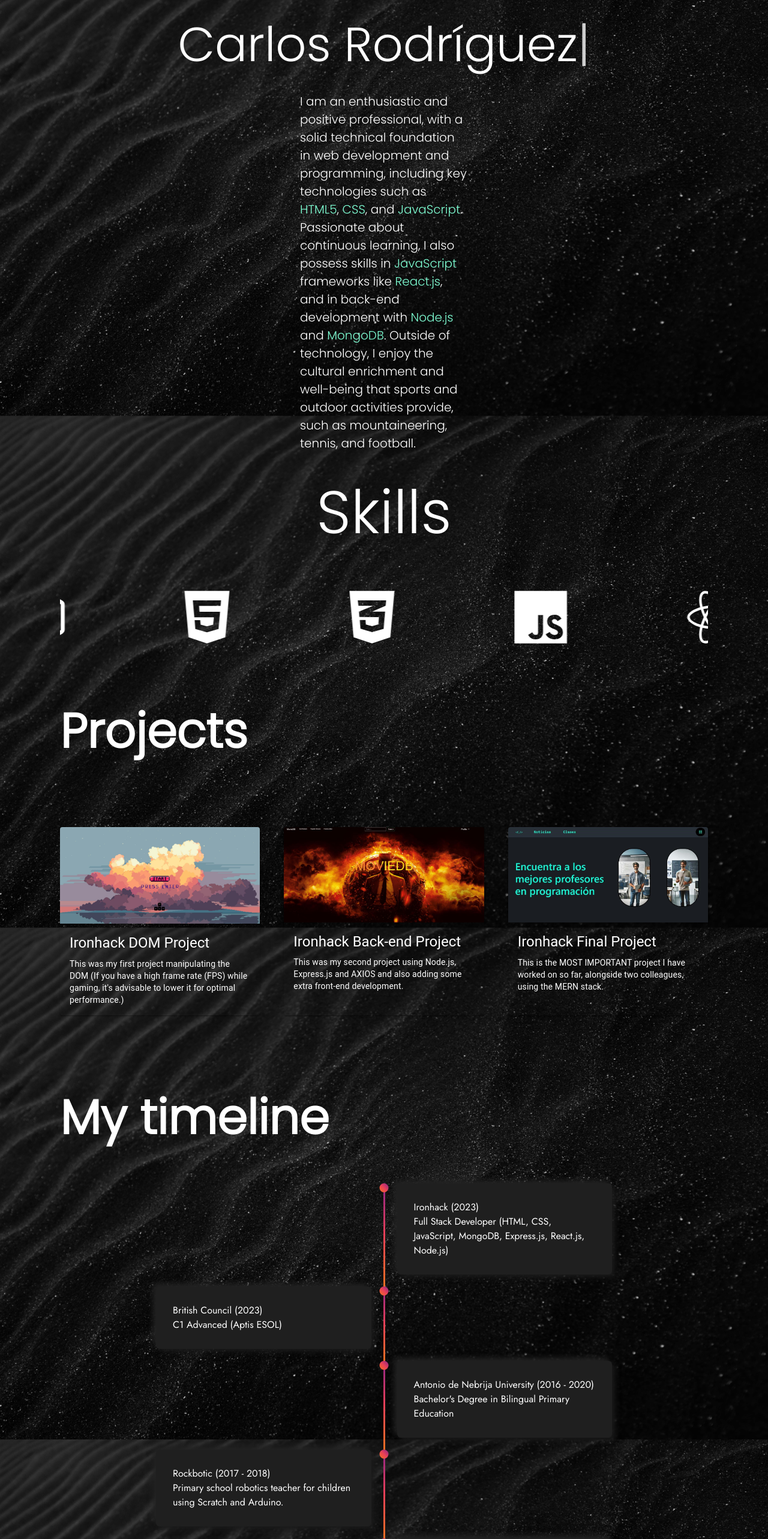
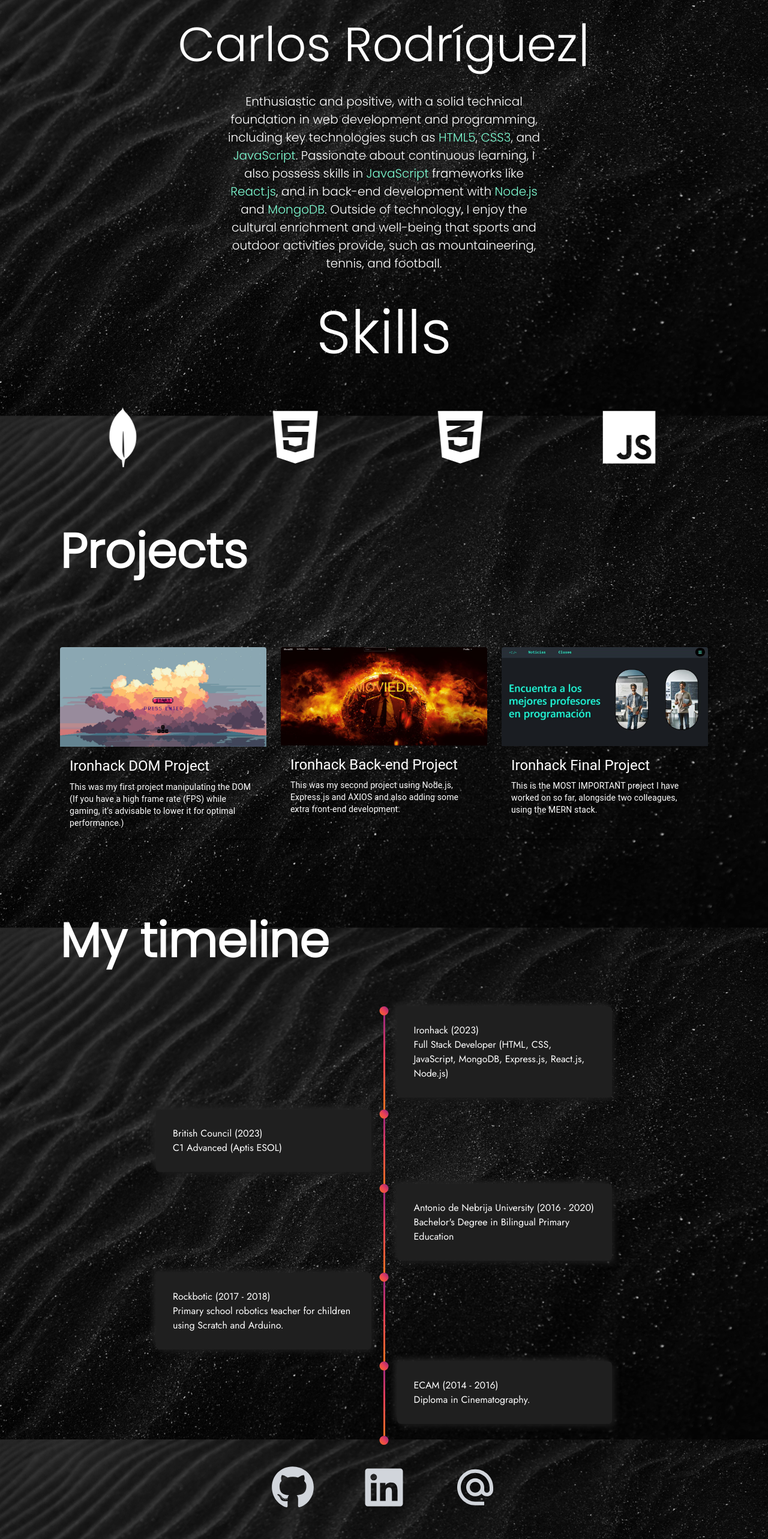
Before and after one commit to carlosrodmor/carlosrodmor.github.io, a React (Vite) app: page / in a window 1280 px wide. Shown: the part 160-2726 px from the top of the page at 60% size. Built offline with nearby package versions, Linux system fonts and the light colour scheme.

Commit message:
finished

```diff
--- a/src/components/Footer/Footer.css
+++ b/src/components/Footer/Footer.css
@@ -0,0 +1,17 @@
+.footerText {
+  color: #fff;
+  font-family: 'Poppins', sans-serif;
+  font-size: 18px;
+  font-style: normal;
+  line-height: normal;
+  padding-top: 10px;
+  text-align: center;
+  margin-bottom: 10px;
+  border-top: #fff 1px solid;
+  margin-bottom: 20px;
+}
+.container {
+  width: 100%;
+  max-width: 80%;
+  margin: 0 auto;
+}
--- a/src/components/Footer/Footer.jsx
+++ b/src/components/Footer/Footer.jsx
@@ -1,3 +1,11 @@
-export default function Footer() {
-  return <></>
+import './Footer.css'
+
+const Footer = () => {
+  return (
+    <div className='container'>
+      <div className='footerText'>© 2024 Portfolio</div>
+    </div>
+  )
 }
+
+export default Footer
--- a/src/components/HomePage/HomePage.css
+++ b/src/components/HomePage/HomePage.css
@@ -1,5 +1,4 @@
 .HomePage {
-  padding-bottom: 855px;
   padding: 100px;
 }
 
@@ -30,8 +29,9 @@
   font-style: normal;
   font-weight: 500;
   line-height: normal;
-  margin-left: 400px;
-  margin-right: 400px;
+  margin-left: 25%;
+  margin-right: 25%;
+  text-align: center;
 }
 
 .languages {
@@ -84,3 +84,29 @@
     opacity: 0;
   }
 }
+
+.buttonEmail {
+  text-align: center;
+}
+
+.cssbuttons-io {
+  position: relative;
+  font-family: inherit;
+  font-weight: 500;
+  font-size: 26px;
+  letter-spacing: 0.05em;
+  border-radius: 0.8em;
+  cursor: pointer;
+  border: none;
+  background: white;
+  color: black;
+  overflow: hidden;
+  text-align: center;
+}
+
+.socialIcons {
+  display: flex;
+  justify-content: center;
+  align-items: center;
+  margin-bottom: 20px;
+}
--- a/src/components/HomePage/HomePage.jsx
+++ b/src/components/HomePage/HomePage.jsx
@@ -7,12 +7,10 @@ import secondProjectImg from '../../assets/secondproject.jpeg'
 import finalProjectImg from '../../assets/finalproject.jpeg'
 import Timeline from '../Timeline/Timeline'
 import { useEffect } from 'react'
-import htmlImg from '../../assets/html5.png'
-import cssImg from '../../assets/css.png'
-import jsImg from '../../assets/js.png'
-import reactImg from '../../assets/react.png'
-import nodeImg from '../../assets/node.png'
 import ImageSlider from '../ImageSlider/ImageSlider'
+import { FaGithub, FaLinkedin } from 'react-icons/fa'
+import { MdOutlineAlternateEmail } from 'react-icons/md'
+
 export default function HomePage() {
   useEffect(() => {
     const handleScroll = () => {
@@ -41,19 +39,20 @@ export default function HomePage() {
   return (
     <div className='HomePage '>
       <div className='grid grid-cols-1 gap-2 allDescription'>
-        <div>
+        <div className='allText'>
           <div>
             <TypewriterEffect
               text='Carlos Rodríguez'
               typingDelay={200}
-              className='nameHome'
+              repeatDelay={5000}
+              className='nameHome text-lg md:text-xl'
             />
           </div>
-          <p className='descriptionCarlos'>
-            I am an enthusiastic and positive professional, with a solid technical
-            foundation in web development and programming, including key technologies such
-            as <span className='languages'>HTML5</span>,{' '}
-            <span className='languages'>CSS</span>, and{' '}
+          <p className='descriptionCarlos text-base md:text-lg'>
+            Enthusiastic and positive, with a solid technical foundation in web
+            development and programming, including key technologies such as{' '}
+            <span className='languages'>HTML5</span>,{' '}
+            <span className='languages'>CSS3</span>, and{' '}
             <span className='languages'>JavaScript</span>. Passionate about continuous
             learning, I also possess skills in{' '}
             <span className='languages'>JavaScript </span>
@@ -66,13 +65,18 @@ export default function HomePage() {
         </div>
       </div>
       <div>
-        <h2 className='skillsTitle'>Skills</h2>
+        <h2 className='text-2xl md:text-3xl lg:text-4xl font-bold skillsTitle'>Skills</h2>
         <ImageSlider />
       </div>
-      <div className='projects grid grid-cols-2 gap-2 ' id='projects-section'>
-        <h2 className='projectsTitle'>Projects</h2>
+      <div
+        className='projects grid grid-cols-1 md:grid-cols-2 gap-2'
+        id='projects-section'
+      >
+        <h2 className='text-2xl md:text-3xl lg:text-4xl font-bold projectsTitle'>
+          Projects
+        </h2>
       </div>
-      <div className='grid grid-cols-3 gap-10'>
+      <div className='grid grid-cols-1 sm:grid-cols-2 md:grid-cols-3 gap-4 lg:gap-6'>
         <CardProject
           title={'Ironhack DOM Project'}
           description={
@@ -98,10 +102,32 @@ export default function HomePage() {
           url={'https://code-connectt.netlify.app/'}
         />
       </div>
-
       <div id='timeline-section'>
-        <h2 className='timelineTitle'>My timeline</h2>
+        <h2 className='text-2xl md:text-3xl lg:text-4xl font-bold timelineTitle'>
+          My timeline
+        </h2>
         <Timeline />
+      </div>
+      <div className='socialIcons' id='contact-section'>
+        <a
+          href='https://www.github.com/carlosrodmor'
+          className='text-gray-300 hover:text-white mx-10'
+        >
+          <FaGithub size={72} />
+        </a>
+        <a
+          href='https://www.linkedin.com/in/carlos-rodr%C3%ADguez-morales/'
+          className='text-gray-300 hover:text-white mx-10'
+        >
+          <FaLinkedin size={72} />
+        </a>
+        <a
+          href='mailto:carlos97sdg@gmail.com'
+          style={{ display: 'inline-block' }}
+          className='text-gray-300 hover:text-white mx-10'
+        >
+          <MdOutlineAlternateEmail size={72} style={{ cursor: 'pointer' }} />
+        </a>
       </div>
     </div>
   )
--- a/src/components/ImageSlider/ImageSlider.css
+++ b/src/components/ImageSlider/ImageSlider.css
@@ -9,7 +9,7 @@
 
 .slider {
   display: flex;
-  animation: slide 1000s linear infinite;
+  animation: slide 1800s linear infinite;
   gap: 200px;
   color: white;
 }
@@ -18,6 +18,6 @@
     transform: translateX(0%);
   }
   100% {
-    transform: translateX(calc(-100% / 2));
+    transform: translateX(calc(-50%));
   }
 }
--- a/src/components/ImageSlider/ImageSlider.jsx
+++ b/src/components/ImageSlider/ImageSlider.jsx
@@ -1,6 +1,8 @@
 import React from 'react'
 import './ImageSlider.css'
 import { FontAwesomeIcon } from '@fortawesome/react-fontawesome'
+import { SiMongodb } from 'react-icons/si'
+
 import {
   faHtml5,
   faCss3Alt,
@@ -10,9 +12,15 @@ import {
 } from '@fortawesome/free-brands-svg-icons'
 
 const ImageSlider = () => {
-  const icons = [faHtml5, faCss3Alt, faJs, faReact, faNodeJs]
+  const icons = [faHtml5, faCss3Alt, faJs, faReact, faNodeJs, <SiMongodb />]
 
-  const renderIcon = icon => <FontAwesomeIcon icon={icon} style={{ fontSize: '100px' }} />
+  const renderIcon = icon => {
+    if (icon.iconName) {
+      return <FontAwesomeIcon icon={icon} style={{ fontSize: '100px' }} />
+    } else {
+      return React.cloneElement(icon, { style: { fontSize: '100px' } })
+    }
+  }
 
   const repeatedIcons = []
   for (let i = 0; i < 100; i++) {
--- a/src/components/Navbar/Navbar.css
+++ b/src/components/Navbar/Navbar.css
@@ -1,6 +1,6 @@
 .allNavbar {
   padding: 5px;
-  background-color: rgba(0, 0, 0, 0.1); /* negro con 50% de opacidad */
+  background-color: rgba(0, 0, 0, 0.1);
 }
 
 .portfolioNav {
--- a/src/components/Navbar/Navbar.jsx
+++ b/src/components/Navbar/Navbar.jsx
@@ -6,11 +6,6 @@ import './Navbar.css'
 
 const navigation = [
   {
-    name: 'Inicio',
-    href: '/',
-    current: false
-  },
-  {
     name: 'Projects',
     href: '#projects-section',
     current: false
@@ -18,6 +13,16 @@ const navigation = [
   {
     name: 'Timeline',
     href: '#timeline-section',
+    current: false
+  },
+  {
+    name: 'Contact',
+    href: '#contact-section',
+    current: false
+  },
+  {
+    name: 'CV',
+    href: 'https://drive.google.com/file/d/17vFdueDYE05FowVKrxaohccLdhxHChnN/view?usp=sharing',
     current: false
   }
 ]
--- a/src/components/Timeline/Timeline.css
+++ b/src/components/Timeline/Timeline.css
@@ -17,7 +17,6 @@
 
 .timeline {
   width: 80%;
-  height: auto;
   max-width: 800px;
   margin: 0 auto;
   display: flex;
--- a/src/components/TypewriterEffect/TypewriterEffect.jsx
+++ b/src/components/TypewriterEffect/TypewriterEffect.jsx
@@ -1,19 +1,26 @@
 import React, { useState, useEffect } from 'react'
 
-const TypewriterEffect = ({ text, typingDelay, className }) => {
+const TypewriterEffect = ({ text, typingDelay, className, repeatDelay }) => {
   const [displayedText, setDisplayedText] = useState('')
   const [index, setIndex] = useState(0)
 
   useEffect(() => {
     if (index < text.length) {
-      const timeoutId = setTimeout(() => {
+      const typingTimeoutId = setTimeout(() => {
         setDisplayedText(displayedText + text.charAt(index))
         setIndex(index + 1)
       }, typingDelay)
 
-      return () => clearTimeout(timeoutId)
+      return () => clearTimeout(typingTimeoutId)
+    } else {
+      const repeatTimeoutId = setTimeout(() => {
+        setDisplayedText('')
+        setIndex(0)
+      }, repeatDelay)
+
+      return () => clearTimeout(repeatTimeoutId)
     }
-  }, [index, text, typingDelay])
+  }, [index, text, typingDelay, repeatDelay])
 
   return <h1 className={className}>{displayedText}</h1>
 }
```
